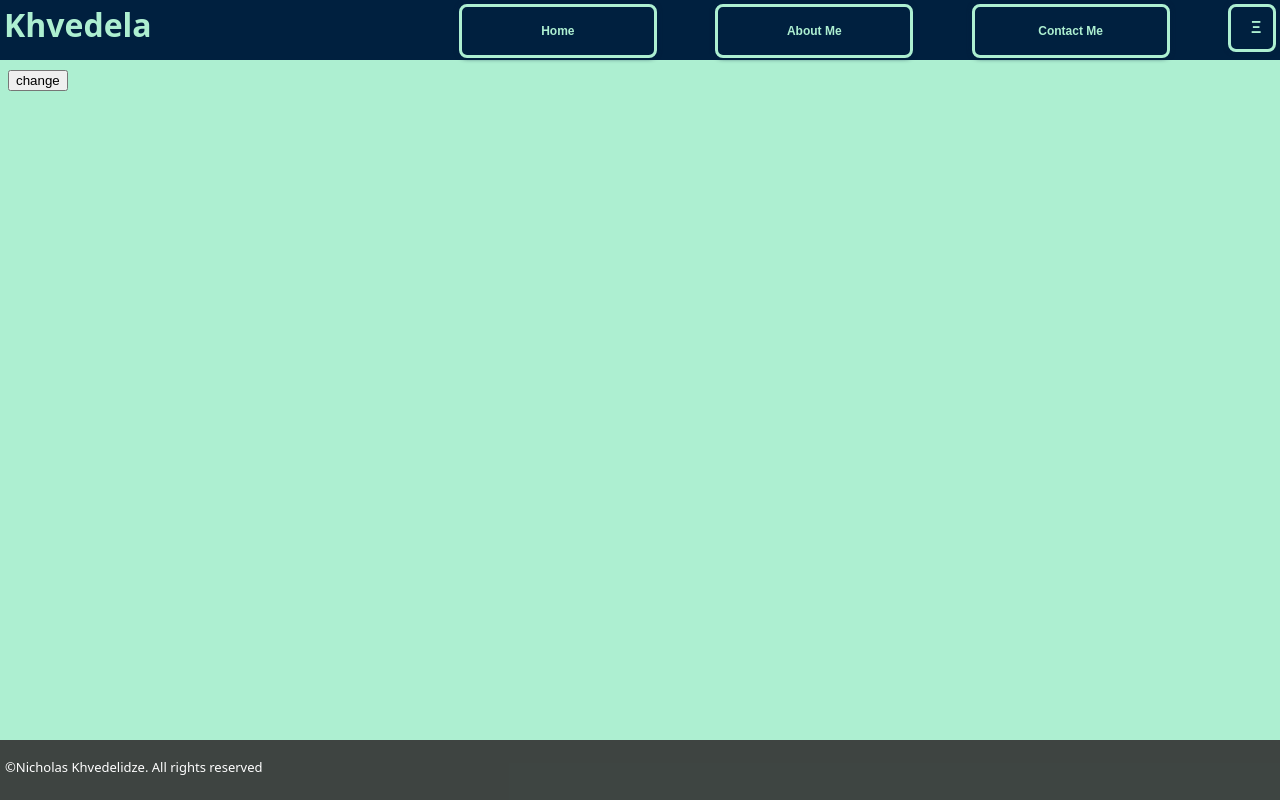
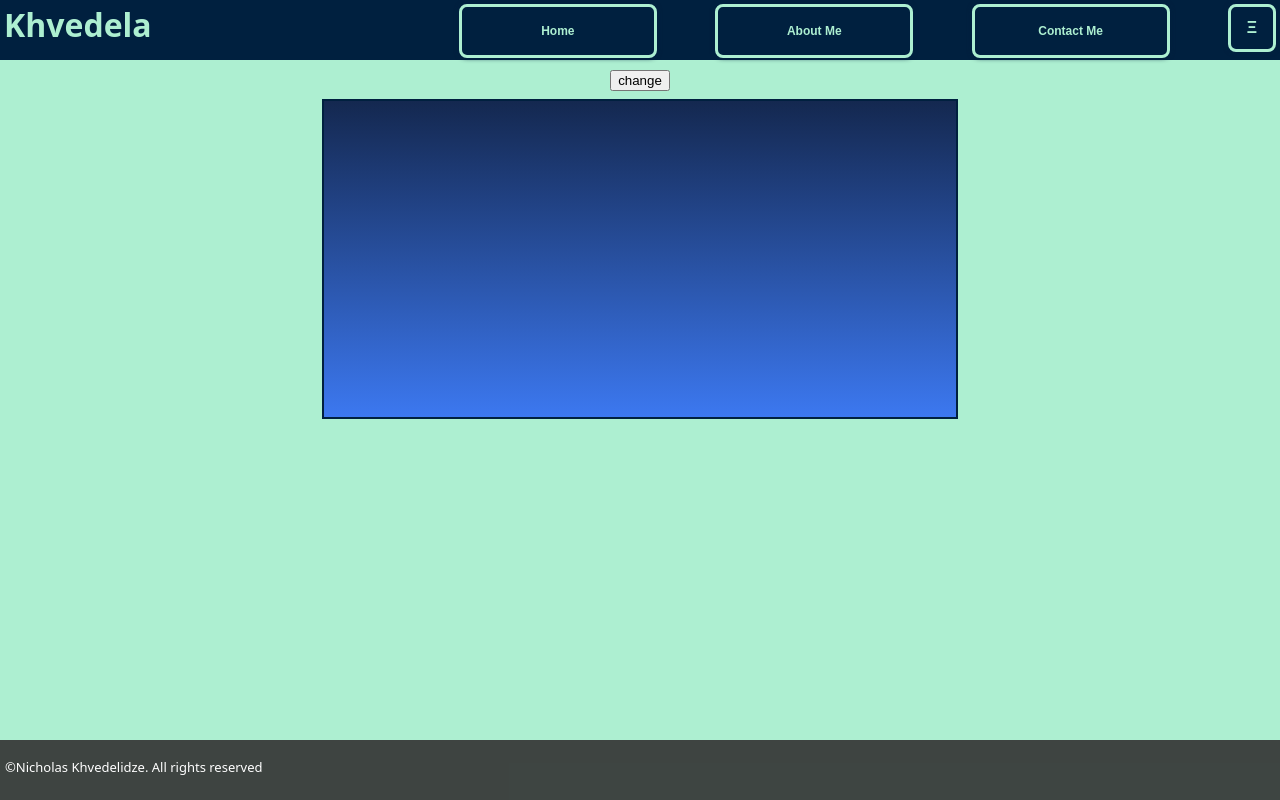
Before and after one commit to itsmekhvedela/itsmekhvedela.github.io, a PHP site: page /fate-of-knight/index.html in a window 1280 px wide. Run offline with PHP 8.4, Linux system fonts and the light colour scheme; a map, chart or similar area stays blank.

Commit message:
Update styles.css

```diff
--- a/styles.css
+++ b/styles.css
@@ -63,6 +63,9 @@ article {
     margin: 8px;
     grid-area: content;
     box-sizing: border-box;
+}
+.game {
+    text-align: center;
 }
 footer {
     grid-area: foot;
@@ -264,9 +267,12 @@ nav > .nav-button-open:hover {
     font-size: 18px;
     text-shadow: 0px 0px 16px var(--color-two)
 }
-#navButtonOpen {
-    transition: margin-left .5s;
-    padding: 20px;
+.gameBorder {
+    display: inline-block;
+    background: linear-gradient(rgb(20, 40, 80), rgb(60, 120, 240));
+    border: 2px solid var(--color-one);
+    margin: 8px;
+    width: clamp(400px, 50%, 800px);
 }
 @media screen and (max-height: 450px) {
     .sidenav {padding-top: 15px;}
```
